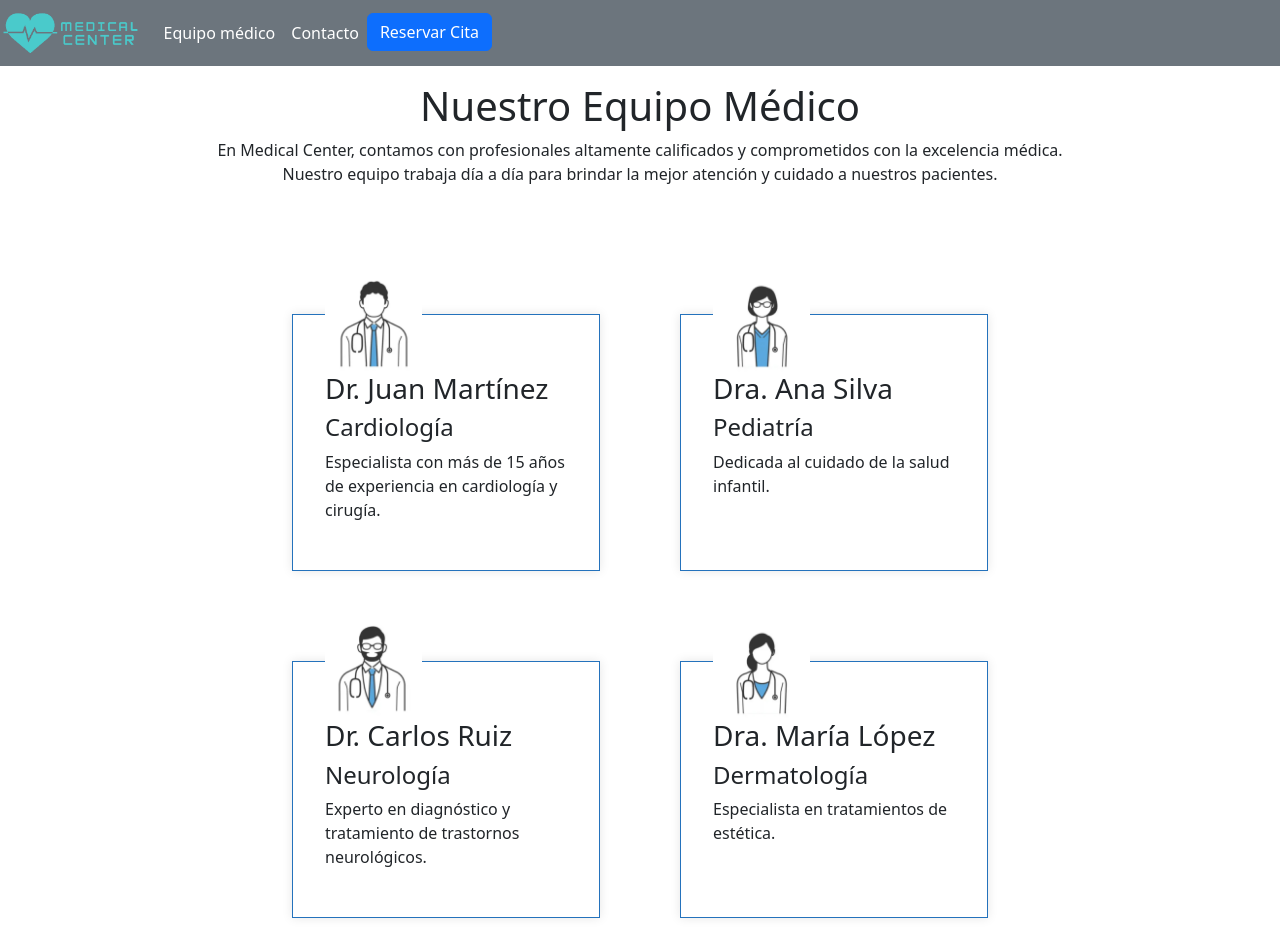
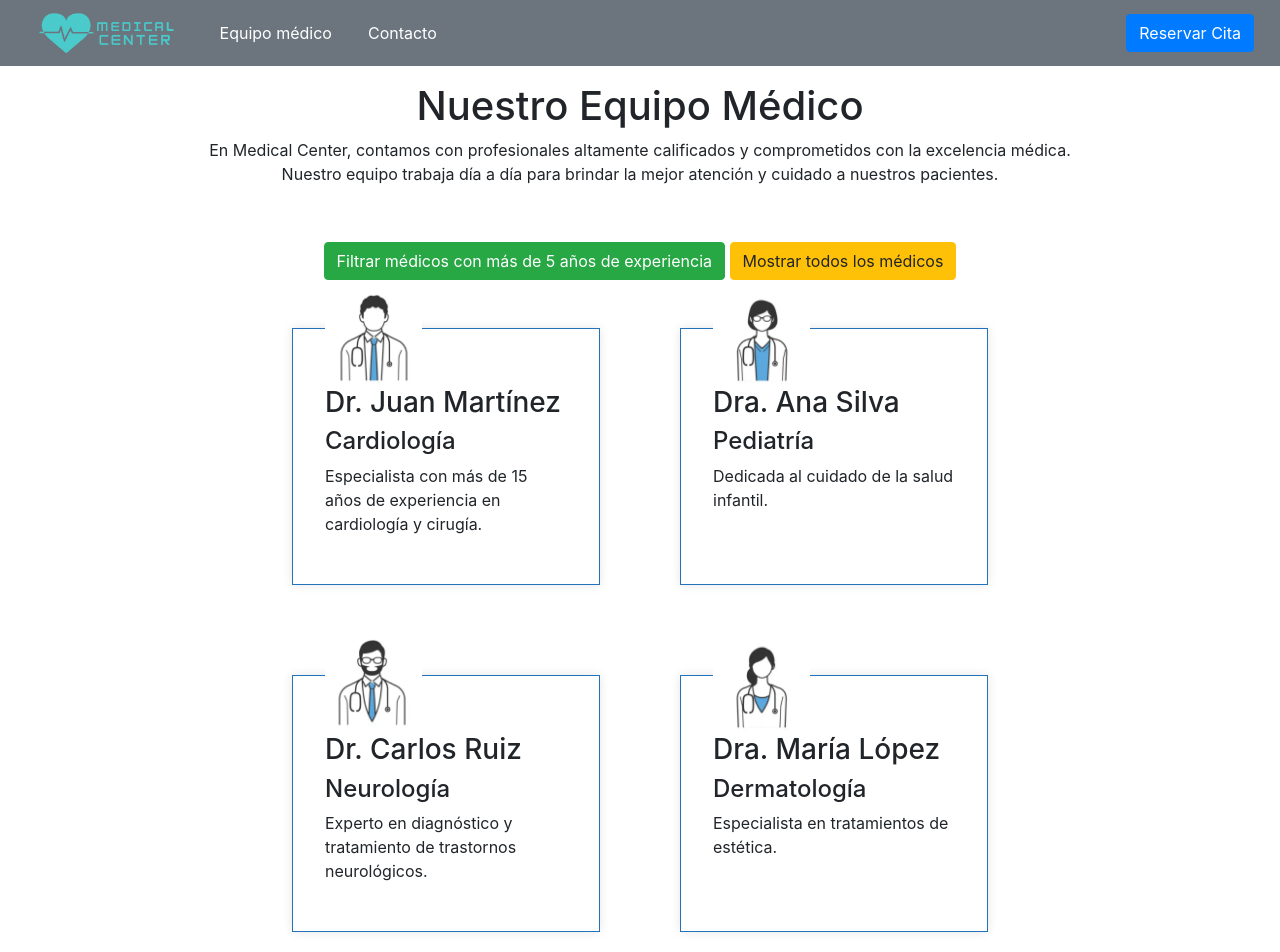
Before and after one commit to camilauxui/M3_Taller2, a website: page equipo.html in a window 1280 px wide. Shown: the top 952 px of the page. Drawn offline with nearby package versions, Linux system fonts and the light colour scheme.

Commit message:
corregi el menu principal dejando el Botón reservar cita siempre visible. Añadi boton que filra los mèdicos por años de experiencia.

```diff
--- a/equipo.html
+++ b/equipo.html
@@ -3,73 +3,57 @@
 <head>
     <meta charset="UTF-8">
     <meta name="viewport" content="width=device-width, initial-scale=1.0">
-    <title> 🚑 Equipo Médico </title>
+    <title>🚑 Medical Center</title>
     <!-- Enlace a la hoja de estilos -->
     <link rel="stylesheet" href="css/styles.css" />
+    <link href="https://maxcdn.bootstrapcdn.com/bootstrap/4.0.0/css/bootstrap.min.css" rel="stylesheet">
+
 </head>
 <body>
-  <!-- Menú versiòn con Bootstrap -->
-
+  <header>
+<!-- Menú Bootstrap -->
   <nav class="navbar navbar-expand-lg navbar-light bg-secondary">
     <a class="navbar-brand" href="index.html">
         <img src="images/medical-center.png" alt="Logotipo del Hospital" style="height: 40px;">
     </a>
-    <button class="navbar-toggler" type="button" data-toggle="collapse" data-target="#navbarNav" aria-controls="navbarNav" aria-expanded="false" aria-label="Toggle navigation">
+
+    <!-- Botón siempre visible -->
+    <div class="d-flex order-lg-2">
+        <a class="btn btn-primary ms-2" href="#" role="button">Reservar Cita</a>
+    </div>
+
+    <button class="navbar-toggler order-lg-1" type="button" data-toggle="collapse" data-target="#navbarNav" aria-controls="navbarNav" aria-expanded="false" aria-label="Toggle navigation">
         <span class="navbar-toggler-icon"></span>
     </button>
-    <div class="collapse navbar-collapse justify-content-start" id="navbarNav">
-      <ul class="navbar-nav">
+
+    <div class="collapse navbar-collapse order-lg-1" id="navbarNav">
+        <ul class="navbar-nav me-auto">
             <li class="nav-item">
                 <a class="nav-link text-white" href="equipo.html">Equipo médico</a>
             </li>
             <li class="nav-item">
                 <a class="nav-link text-white" href="contacto.html">Contacto</a>
             </li>
-        <li class="nav-item">
-          <a class="btn btn-primary" href="#" role="button">Reservar Cita</a>
-        </li>
         </ul>
     </div>
 </nav>
 </header>
-
     <!-- Sección de Presentación -->
     <section id="team" class="section-team">
         <h1>Nuestro Equipo Médico</h1>
         <p>En Medical Center, contamos con profesionales altamente calificados y comprometidos con la excelencia médica.
             <br>Nuestro equipo trabaja día a día para brindar la mejor atención y cuidado a nuestros pacientes.</p>
     </section>
-    <br><br><br>
+
+ <!-- Botones para filtrar médicos -->
+<div class="text-center my-4">  <!-- Usamos text-center para centrar el contenido -->
+  <button id="filter-button" class="btn btn-success mb-4">Filtrar médicos con más de 5 años de experiencia</button>
+  <button id="reset-button" class="btn btn-warning mb-4">Mostrar todos los médicos</button>
+</div>
 
     <!-- Lista del Equipo Médico -->
-    <section class="team-grid">
-        <article class="team-item">
-            <img src="images/doc1.jpg" alt="Dr. Juan Martínez">
-            <h3>Dr. Juan Martínez</h3>
-            <h4>Cardiología</h4>
-            <p>Especialista con más de 15 años de experiencia en cardiología y cirugía.</p>
-        </article>
-
-        <article class="team-item">
-            <img src="images/dra1.jpg" alt="Dra. Ana Silva">
-            <h3>Dra. Ana Silva</h3>
-            <h4>Pediatría</h4>
-            <p>Dedicada al cuidado de la salud infantil. </p>
-        </article>
-
-        <article class="team-item">
-            <img src="images/doc2.jpg" alt="Dr. Carlos Ruiz">
-            <h3>Dr. Carlos Ruiz</h3>
-            <h4>Neurología</h4>
-            <p>Experto en diagnóstico y tratamiento de trastornos neurológicos.</p>
-        </article>
-
-        <article class="team-item">
-            <img src="images/dra2.jpg" alt="Dra. María López">
-            <h3>Dra. María López</h3>
-            <h4>Dermatología</h4>
-            <p>Especialista en tratamientos de estética.</p>
-        </article>
+    <section class="team-grid" id="team-grid">
+        <!-- Aquí se agregarán los médicos dinámicamente mediante JavaScript -->
     </section>
     <br><br>
 
@@ -92,13 +76,87 @@
             </div>
             <div class="social">
                 <ul>
-              <li><a href="https://facebook.com/" target="_blank">Facebook</i></a></li>
-              <li><a href="https://twitter.com/" target="_blank">X</i></a></li>
-              <li><a href="https://instagram.com/" target="_blank">Instagram</i></a></li>
+                    <li><a href="https://facebook.com/" target="_blank">Facebook</a></li>
+                    <li><a href="https://twitter.com/" target="_blank">X</a></li>
+                    <li><a href="https://instagram.com/" target="_blank">Instagram</a></li>
                 </ul>
             </div>
         </div>
     </footer>
+<!-- Scripts de Bootstrap -->
+<script src="https://code.jquery.com/jquery-3.2.1.slim.min.js"></script>
+  <script src="https://cdnjs.cloudflare.com/ajax/libs/popper.js/1.12.9/umd/popper.min.js"></script>
+  <script src="https://maxcdn.bootstrapcdn.com/bootstrap/4.0.0/js/bootstrap.min.js"></script>
+  <script src="script.js"></script>
 
+    <script>
+
+        // Datos estáticos de los médicos
+        const equipoMedico = [
+            {
+                nombre: "Dr. Juan Martínez",
+                especialidad: "Cardiología",
+                experiencia: 15,
+                imagen: "images/doc1.jpg",
+                descripcion: "Especialista con más de 15 años de experiencia en cardiología y cirugía."
+            },
+            {
+                nombre: "Dra. Ana Silva",
+                especialidad: "Pediatría",
+                experiencia: 3,
+                imagen: "images/dra1.jpg",
+                descripcion: "Dedicada al cuidado de la salud infantil."
+            },
+            {
+                nombre: "Dr. Carlos Ruiz",
+                especialidad: "Neurología",
+                experiencia: 1,
+                imagen: "images/doc2.jpg",
+                descripcion: "Experto en diagnóstico y tratamiento de trastornos neurológicos."
+            },
+            {
+                nombre: "Dra. María López",
+                especialidad: "Dermatología",
+                experiencia: 10,
+                imagen: "images/dra2.jpg",
+                descripcion: "Especialista en tratamientos de estética."
+            }
+        ];
+
+        // Función para mostrar el equipo médico
+        function mostrarEquipo(medicos) {
+            const teamGrid = document.getElementById('team-grid');
+            teamGrid.innerHTML = ""; // Limpiar el contenido previo
+            medicos.forEach(medico => {
+                const card = document.createElement('article');
+                card.classList.add('team-item');
+                card.innerHTML = `
+                    <img src="${medico.imagen}" alt="${medico.nombre}">
+                    <h3>${medico.nombre}</h3>
+                    <h4>${medico.especialidad}</h4>
+                    <p>${medico.descripcion}</p>
+                `;
+                teamGrid.appendChild(card);
+            });
+        }
+
+        // Funciones de filtrado
+        function filtrarPorExperiencia() {
+            const medicosFiltrados = equipoMedico.filter(medico => medico.experiencia > 5);
+            mostrarEquipo(medicosFiltrados); // Mostrar solo médicos filtrados
+        }
+
+        function resetFiltrado() {
+            mostrarEquipo(equipoMedico); // Mostrar todos los médicos
+        }
+
+        // Llamar a la función para mostrar el equipo cuando la página se cargue
+        window.onload = () => {
+            mostrarEquipo(equipoMedico); // Mostrar todos los médicos
+            document.getElementById('filter-button').onclick = filtrarPorExperiencia;  // Asignar evento al botón de filtrado
+            document.getElementById('reset-button').onclick = resetFiltrado; // Asignar evento al botón de reinicio
+        };
+
+    </script>
 </body>
 </html>
```
Also changed, not shown: contacto.html (+22 -15 lines), index.html (+12 -8 lines). Lines whose indentation alone changed are shown as unchanged.
